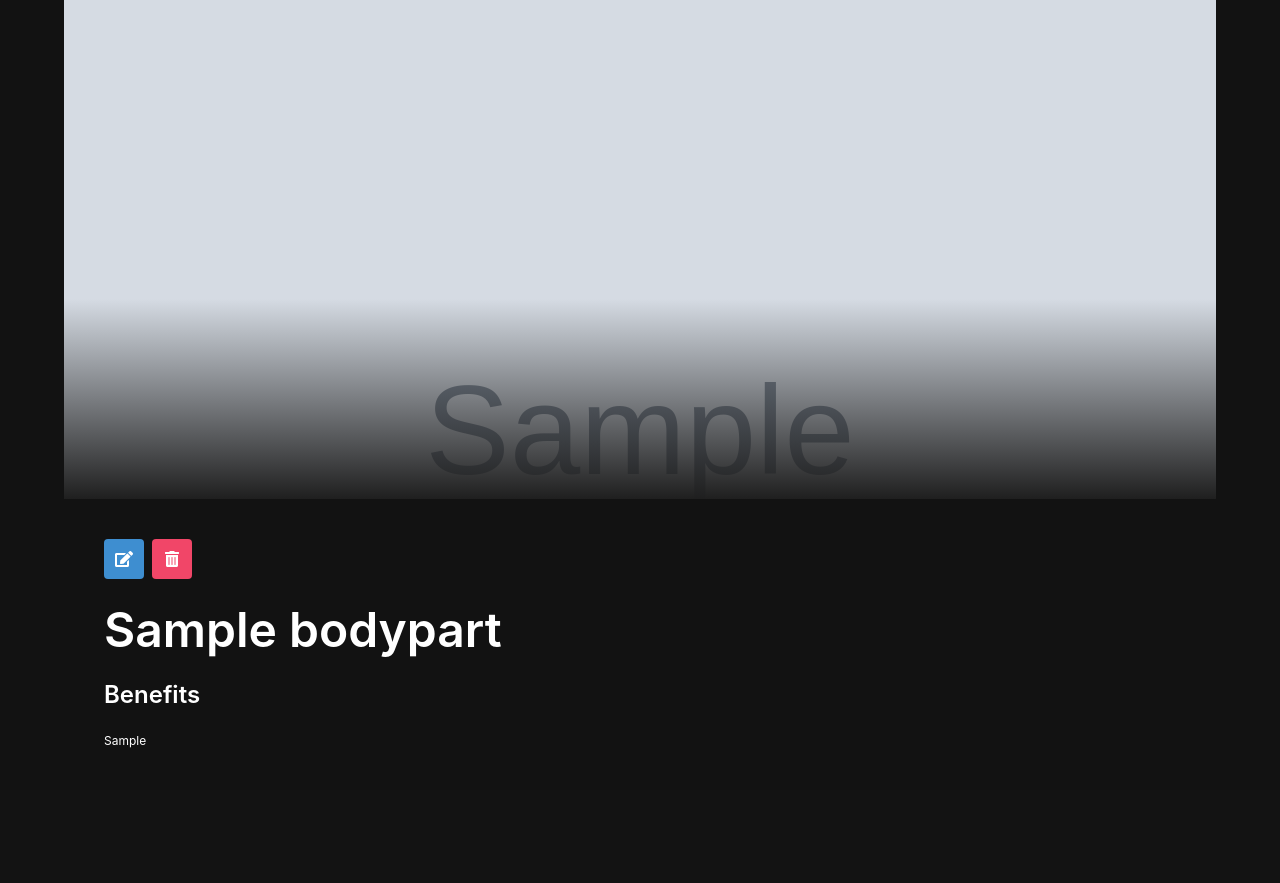
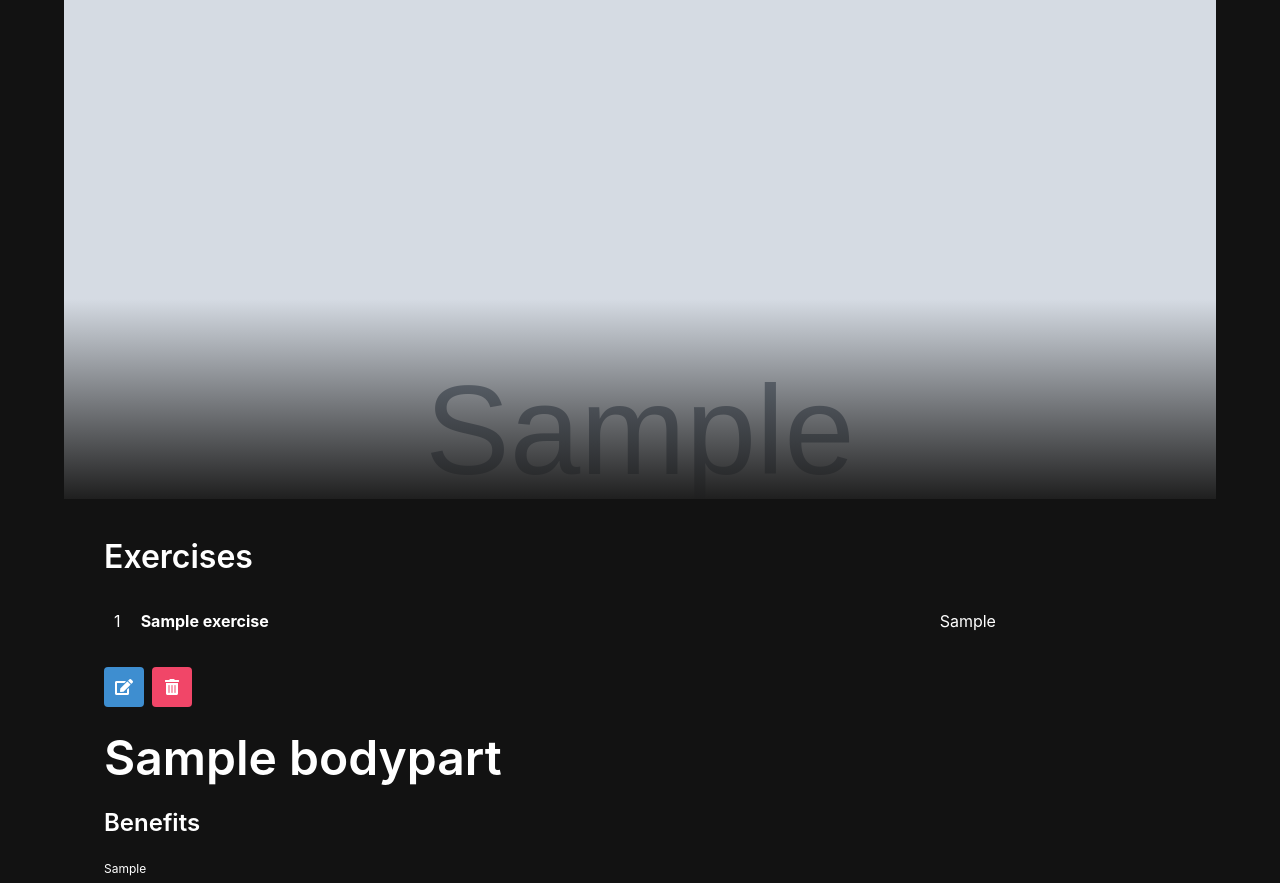
Before and after one commit to saybeeali/Get-Fit, a Django app: page /workouts/1/ in a window 1280 px wide. Shown: the part 53-936 px from the top of the page. Before the commit the page ends 801 px from the top, so only its background shows below. Run offline with Django 4.2, Linux system fonts and the light colour scheme; tables that the repository leaves empty hold one stand-in row (values such as "Sample post"); grey boxes marked "Sample" are stand-in pictures.

Commit message:
added rest of body parts, have to add exercises to legs,shoulders,and abs

```diff
--- a/main_app/admin.py
+++ b/main_app/admin.py
@@ -1,5 +1,5 @@
 from django.contrib import admin
-from .models import Bodypart, Exerise
+from .models import Bodypart, Exercise
 
 # Register your models here.
 admin.site.register(Bodypart)
--- a/main_app/static/styles/main.css
+++ b/main_app/static/styles/main.css
@@ -67,7 +67,7 @@ body {
     object-position: top;
   }
 
-  .detail__name {
+ .detail__name {
     position: absolute;
     z-index: 5;
     top: 400px;
@@ -76,7 +76,25 @@ body {
   .detail__container {
     margin-top: 500px;
   }
-.card-header-title{
+    .card-header-title{
     font-size: 30px;
 
 }
+    .detail__exercises {
+    width: 100%;
+    display: flex;
+    flex-direction: column;
+}
+
+.Exercises {
+    width: 100%;
+    padding: 10px;
+    display: grid;
+    grid-template-columns: 0.1fr 3fr 1fr;
+    border-radius: 5px;
+}
+
+.Exercises:hover {
+    background-color: hsla(0, 0%, 100%, 0.1);
+    cursor: pointer;
+}
--- a/main_app/templates/base.html
+++ b/main_app/templates/base.html
@@ -5,11 +5,13 @@
         <meta charset="UTF-8" />
         <meta http-equiv="X-UA-Compatible" content="IE=edge" />
         <meta name="viewport" content="width=device-width, initial-scale=1.0" />
+        <link rel="stylesheet" href="https://cdnjs.cloudflare.com/ajax/libs/font-awesome/5.15.4/css/all.min.css">
         <link rel="stylesheet" href="https://cdn.jsdelivr.net/npm/bulma@0.9.2/css/bulma.min.css">
         <script src="https://code.jquery.com/jquery-3.6.0.min.js" integrity="sha256-/xUj+3OJU5yExlq6GSYGSHk7tPXikynS7ogEvDej/m4=" crossorigin="anonymous"></script>
+        <script src="{% static 'scripts/main.js' %}" defer></script>
         <link rel="stylesheet" href="{% static 'styles/main.css' %}" />
-        <script src="{% static 'scripts/main.js' %}" defer></script>
-        <link rel="stylesheet" href="https://cdnjs.cloudflare.com/ajax/libs/font-awesome/5.15.4/css/all.min.css">
+
+
         <title>GetFit - {% block title %}{% endblock %}</title>
     </head>
     <body >
--- a/main_app/templates/workout_detail.html
+++ b/main_app/templates/workout_detail.html
@@ -5,6 +5,27 @@
 </div>
 
 <div class="detail__container">
+    <!-- inside container -->
+    <div class="detail__exercises mb-5">
+        <h3 class="title is-3">Exercises</h3>
+
+        {% for exercise in bodypart.exercise.all %}
+            <div class="Exercises">
+                <span>{{forloop.counter}}</span>
+                <span><b>{{exercise.name}}</b></span>
+                <span>{{exercise.Instructions}}</span>
+            </div>
+        {% empty %}
+            <article class="message">
+                <div class="message-header">
+                    <p>No Exercises Available</p>
+                </div>
+            </article>
+
+        {% endfor %}
+    </div>
+<!--  above about section  -->
+
     <div class="buttons">
 
             <a href="{% url 'workout_update' bodypart.pk %}" class="button is-info">
```
